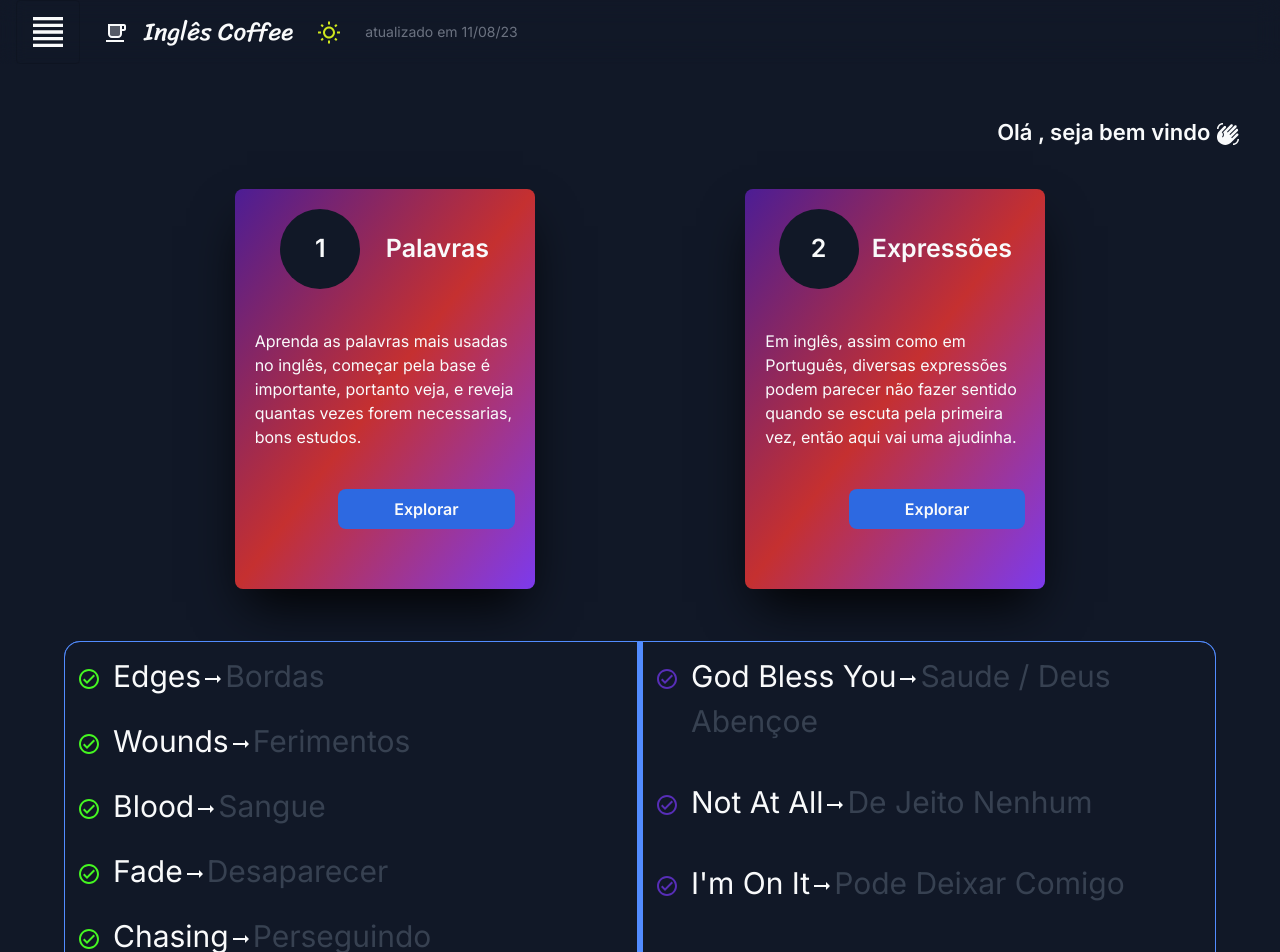
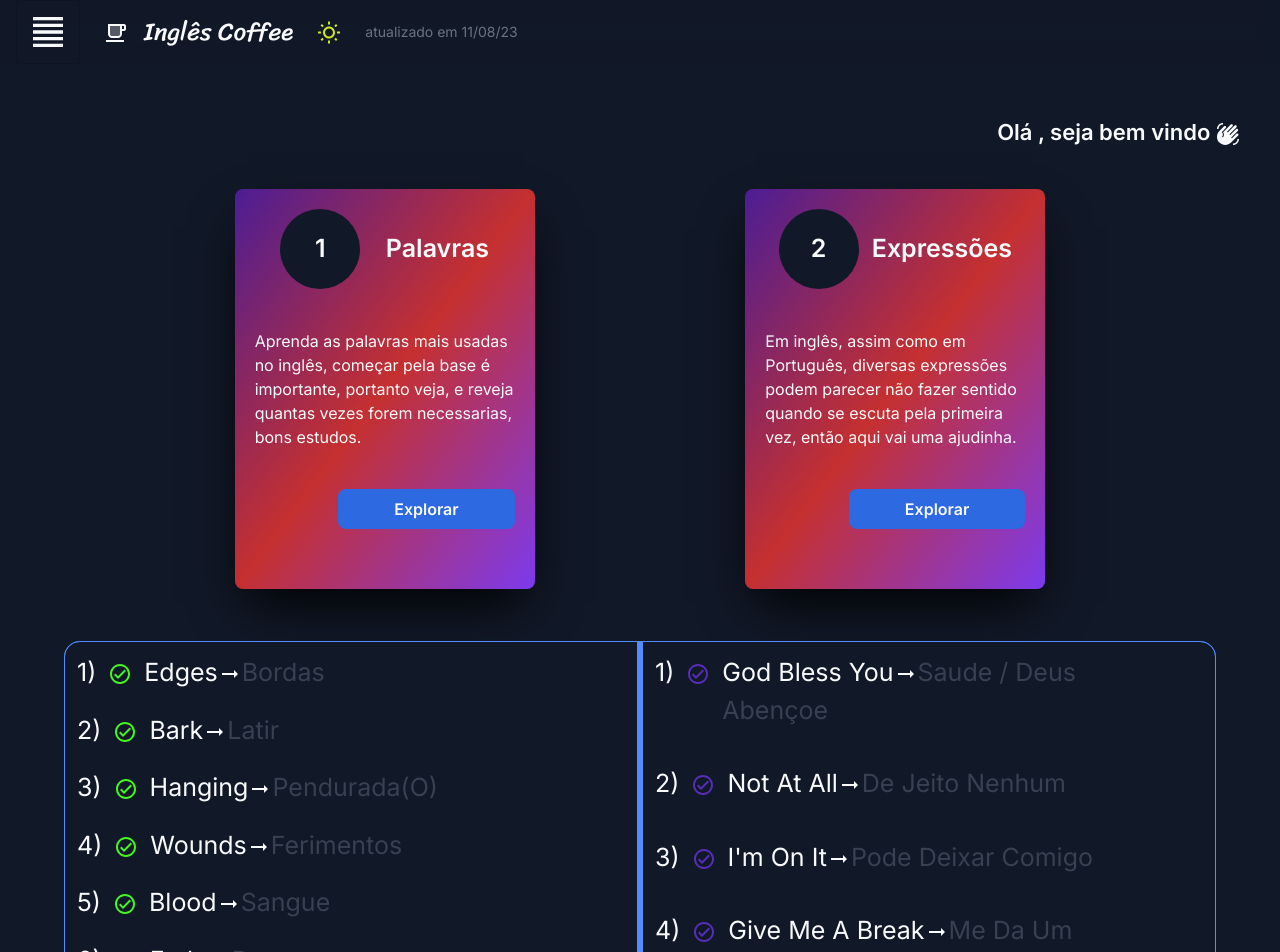
Before and after one commit to Deny-santos/ingles-coffe-just-front-end, a Next.js app: page /main in a window 1280 px wide. Shown: the top 952 px of the page. Built offline with nearby package versions, Linux system fonts and the light colour scheme.

Commit message:
better font size and position to words and expressions

```diff
--- a/src/components/mainComponents/Words.tsx
+++ b/src/components/mainComponents/Words.tsx
@@ -36,13 +36,14 @@ function Words() {
                         <div
                     id='words'
                     className={`
-                    text-[18px] md:text-[22px] lg:text-[30px]
+                    text-[18px] md:text-[21px] lg:text-[25px]
                     flex flex-col flex-1 p-3 border border-blue-100 rounded-s-2xl gap-5
                     ${darkMode ? "bg-dark-100 text-light-50" : "bg-light-200 text-dark-50"}
 
                 `} >
                     {words.map((all: any, i: number) => (
                         <div key={i} className='flex gap-1 md:gap-3'>
+                            <span>{i+1}) </span>
                             <span className='text-green-50'>
                                 <CheckCircleOutlineOutlinedIcon />
                             </span>
@@ -59,12 +60,13 @@ function Words() {
                 <div
                     id='expressions'
                     className={`
-                    flex flex-col flex-1 p-3 text-[18px] md:text-[22px] lg:text-[30px]
+                    flex flex-col flex-1 p-3 text-[18px] md:text-[21px] lg:text-[25px]
                     border border-blue-100 rounded-e-2xl gap-9
                     ${darkMode ? "bg-dark-100 text-light-50": "bg-light-200"}
                 `}>
                     {expression.map((all: any, i: number) => (
                         <div key={i} className='flex gap-1 md:gap-3 max-w-[90%]'>
+                            <span>{i+1}) </span>
                             <span className='text-purple-50'>
                                 <CheckCircleOutlineOutlinedIcon />
                             </span>
--- a/src/utils/english/expresions.ts
+++ b/src/utils/english/expresions.ts
@@ -24,21 +24,21 @@ export const expression = [
     { expression: "Do you think so", translation: "será? / Você acha?" },
     { expression: "she stood me up", translation: "ela me deixou na mão/me deu um bolo" },
     { expression: "Piece of cake", translation: "Moleza" },
-    { expression: "A dime a dozen", translation: "Dez por uma dúzia" },
+    { expression: "A dime a dozen", translation: "Não vale muita coisa" },
     { expression: "Break a leg", translation: "Boa sorte" },
     { expression: "Bite the bullet", translation: "Enfrentar uma situação difícil com coragem" },
     { expression: "Let the cat out of the bag", translation: "Revelar um segredo" },
     { expression: "On the ball", translation: "Atento e alerta" },
     { expression: "Run away", translation: "Fugir" },
     { expression: "Spill the beans", translation: "Revelar informações confidenciais" },
-    { expression: "The ball is in your court", translation: "A bola está com você" },
+    { expression: "The ball is in your court", translation: "A decisão é sua" },
     { expression: "All ears", translation: "Atento, ouvindo com atenção" },
     { expression: "Barking up the wrong tree", translation: "Procurando no lugar errado" },
     { expression: "Better late than never", translation: "Antes tarde do que nunca" },
     { expression: "Break the ice", translation: "Quebrar o gelo" },
     { expression: "Costs an arm and a leg", translation: "Muito caro" },
-    { expression: "Drive someone up the wall", translation: "Enlouquecer alguém" },
-    { expression: "Fit as a fiddle", translation: "Muito saudável" },
+    { expression: "Drive someone up the wall", translation: "Enlouquecer/chatear alguém" },
+    { expression: "Fit as a fiddle", translation: "Ta no shape" },
     { expression: "Hold your horses", translation: "Acalme-se, espere um momento" },
     { expression: "In a nutshell", translation: "Resumidamente" },
     { expression: "Kill two birds with one stone", translation: "Matar dois coelhos com uma cajadada só" },
--- a/src/utils/english/words.ts
+++ b/src/utils/english/words.ts
@@ -1,5 +1,7 @@
 export const words = [
     { word: "edges", translation: "bordas" },
+    { word: "bark", translation: "latir" },
+    { word: "Hanging", translation: "pendurada(o)" },
     { word: "wounds", translation: "ferimentos" },
     { word: "blood", translation: "sangue" },
     { word: "fade", translation: "desaparecer" },
@@ -33,7 +35,6 @@ export const words = [
     { word: "lick", translation: "lamber" },
     { word: "star", translation: "estrela" },
     { word: "arrow", translation: "cetas / flexas" },
-    { word: "street", translation: "rua" },
     { word: "fool", translation: "bobo / idiota" },
     { word: "city", translation: "cidade" },
     { word: "country", translation: "país" },
```
